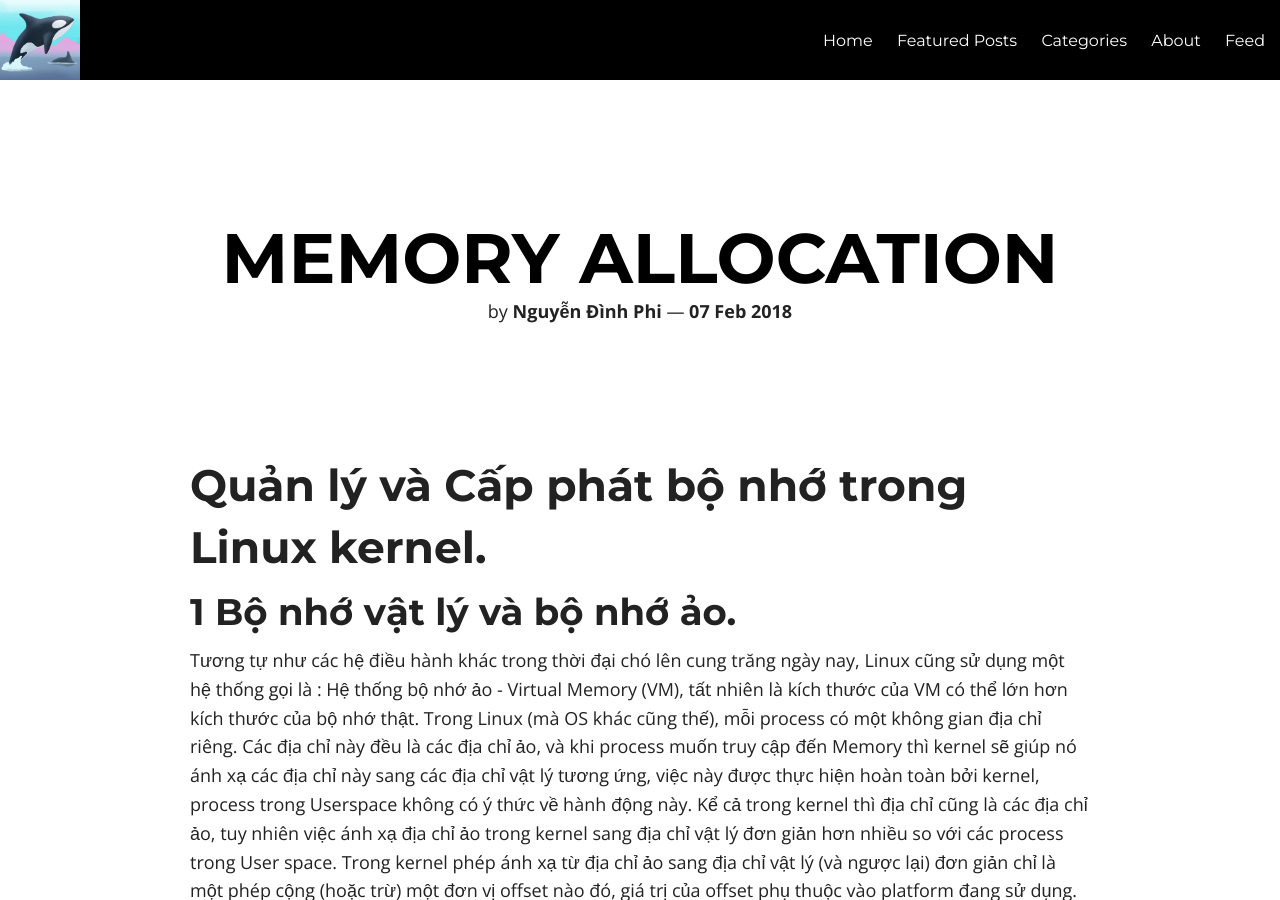
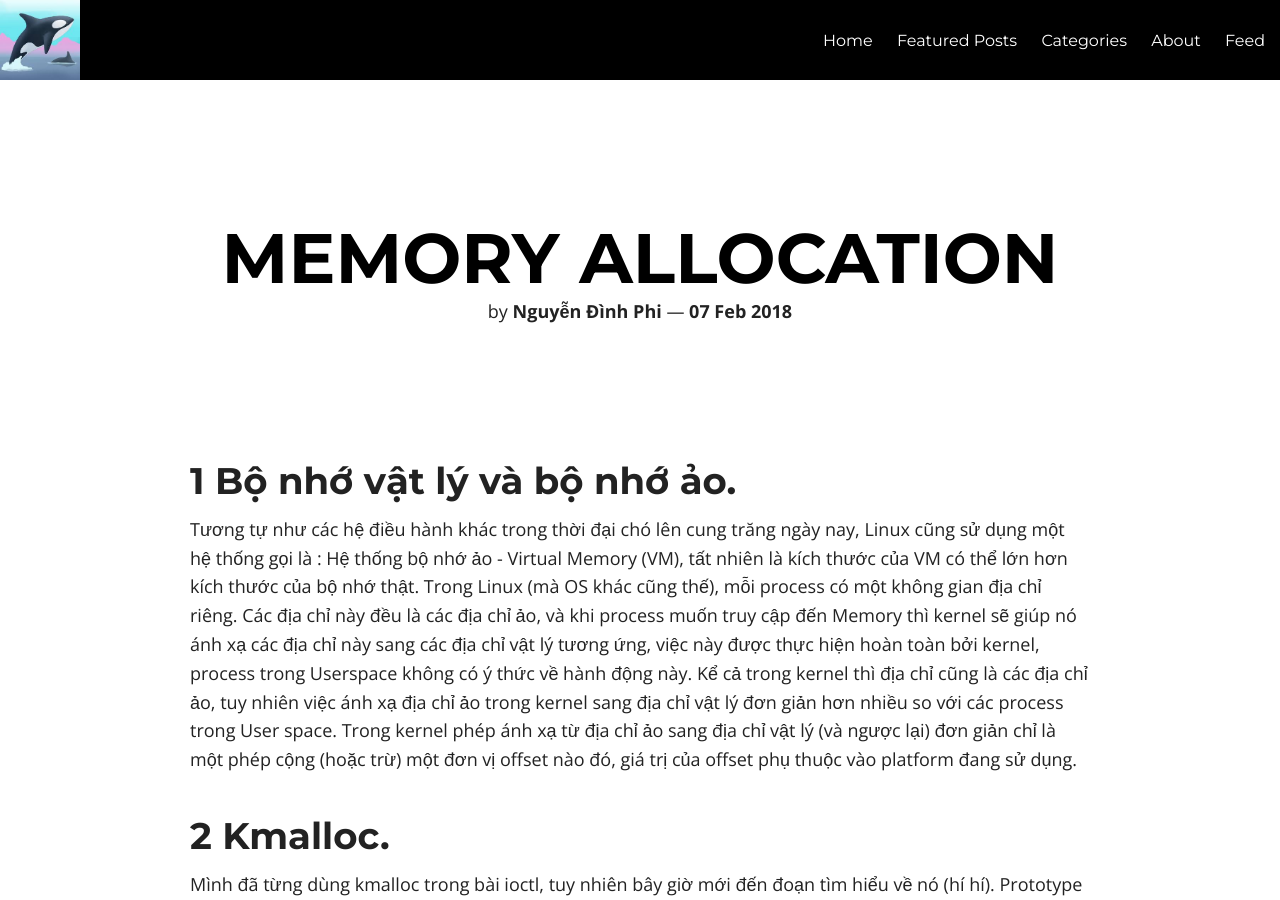
Before and after one commit to ita93/ita93.github.io, a Jekyll site: the page built from _posts/2018-02-07-Memory-Allocation.md, in a window 1280 px wide and 900 px high. Built offline with Jekyll 4.4.1, drawn with Linux system fonts in a browser that asks for light colours; nearby versions of some CDN libraries; comment, search, counter and statistics services are not loaded.

Commit message:
Remove title

```diff
--- a/_posts/2018-02-07-Memory-Allocation.md
+++ b/_posts/2018-02-07-Memory-Allocation.md
@@ -5,8 +5,6 @@ category: Linux device driver
 
 comments: true
 ---
-
-# Quản lý và Cấp phát bộ nhớ trong Linux kernel.
 
 ## 1 Bộ nhớ vật lý và bộ nhớ ảo.
 Tương tự như các hệ điều hành khác trong thời đại chó lên cung trăng ngày nay, Linux cũng sử dụng một hệ thống gọi là : Hệ thống bộ nhớ ảo - Virtual Memory (VM), tất nhiên là kích thước của VM có thể lớn hơn kích thước của bộ nhớ thật.
```
